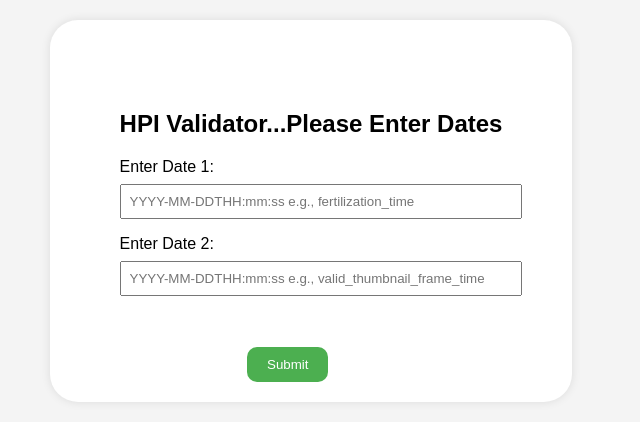
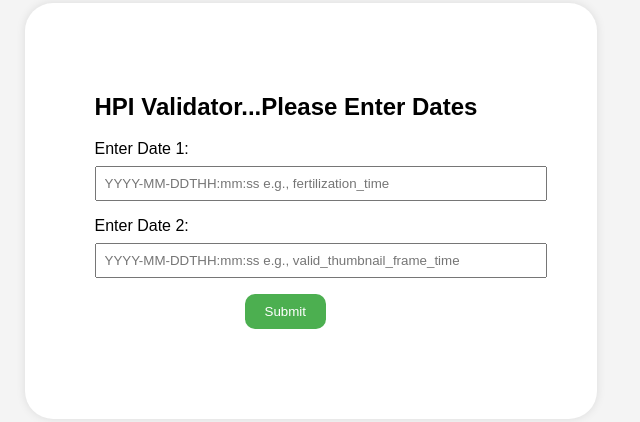
Before and after one commit to denisg28/HPI-calculation, a plain HTML site: page index.html in a window 1280 px wide. Shown: the part 189-611 px from the top of the page, without its empty margins (329-969 px from the left). Drawn offline with Linux system fonts and the light colour scheme.

Commit message:
Update index.html

```diff
--- a/index.html
+++ b/index.html
@@ -40,10 +40,7 @@
       border: none;
       border-radius: 10px;
       cursor: pointer;
-      margin: 0;
-      position: absolute;
-  	  top: 67%;
-      left:45%;
+      margin-left: 150px;
     }
 
     button:hover {
```
